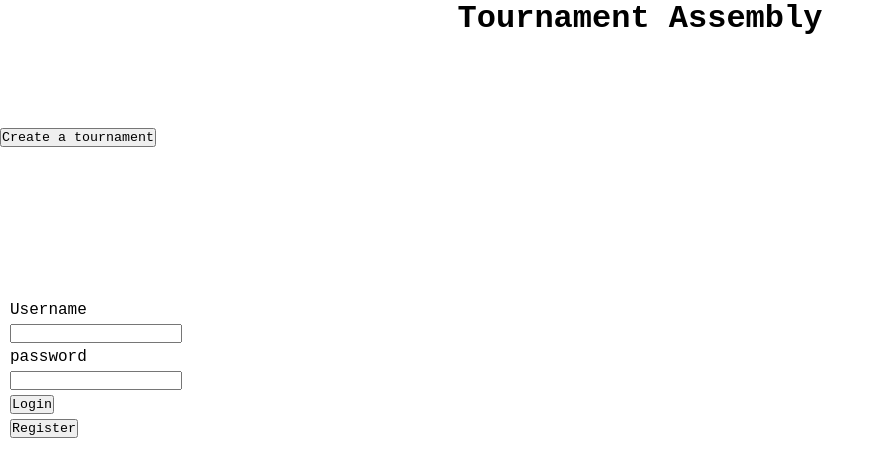
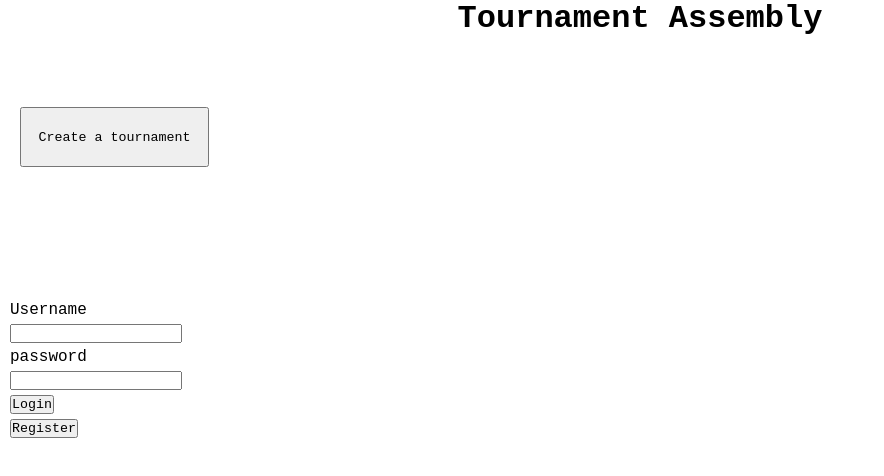
Before and after one commit to jamktiko/TournamentAssembly, an Angular app: page /login in a window 1280 px wide. Shown: the top 476 px of the page, without its empty margins (0-884 px from the left). Built offline with nearby package versions, Linux system fonts and the light colour scheme.

Commit message:
Tallennan ennen kuin kusen kaiken

```diff
--- a/src/app/login/login.component.css
+++ b/src/app/login/login.component.css
@@ -23,11 +23,11 @@
   order: 0;
 }
 .quest_css {
-  max-height: 75%;
+  max-height: 5%;
   align-self: center;
   justify-content: center;
   flex-direction: column;
-
+  margin-left: 20px;
   height: 200px;
   display: flex;
 
@@ -35,3 +35,7 @@
 
   align-items: flex-start;
 }
+.button1 {
+  height: 30%;
+  width: 15%;
+}
--- a/src/app/login/login.component.html
+++ b/src/app/login/login.component.html
@@ -1,6 +1,6 @@
 <body>
   <div class="quest_css">
-    <button>Create a tournament</button>
+    <button class="button button1">Create a tournament</button>
   </div>
   <div></div>
   <div class="flex-container">
```
